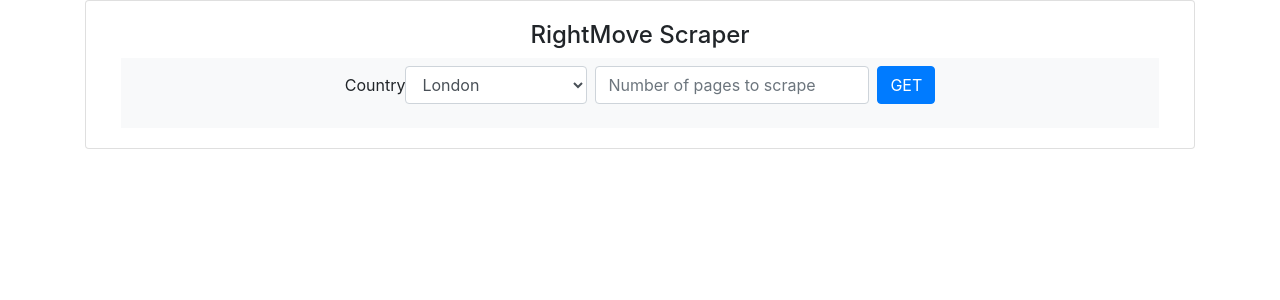
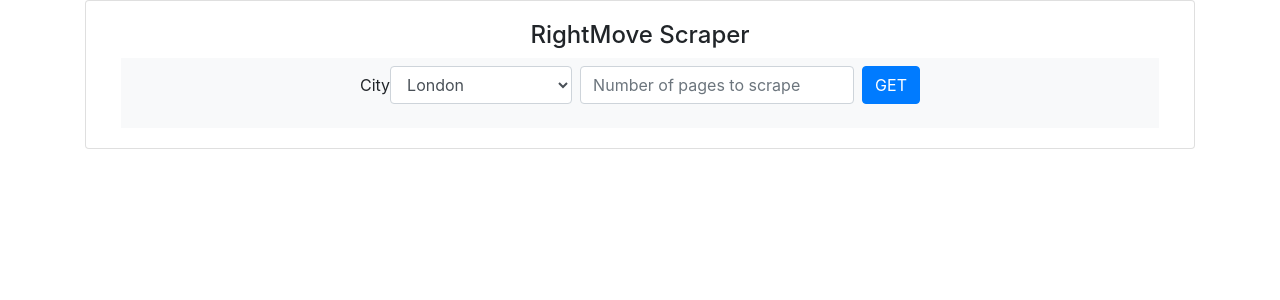
Before and after one commit to AfrinPeshimam/RightMove_WebScraper_FlaskApp, a Flask app: page / in a window 1280 px wide. Shown: the top 300 px of the page. Run offline with Flask 2, Linux system fonts and the light colour scheme; some libraries are stand-ins or nearby versions.

Commit message:
Update home.html

```diff
--- a/templates/home.html
+++ b/templates/home.html
@@ -9,7 +9,7 @@
         <nav class="navbar navbar-expand-md navbar-light bg-light">
           <div class="collapse navbar-collapse" id="navbarsExampleDefault">
             <form class="form-inline mt-2 mt-md-0 mx-auto" action="/results" method="post">
-              <label for="country" class="form-label">Country</label>
+              <label for="country" class="form-label">City</label>
               <select class="form-control mr-sm-2" name="location" id="location" required="">
                 <option value="London">London</option>
                 <option value="Great Manchester">Great Manchester</option>
```
